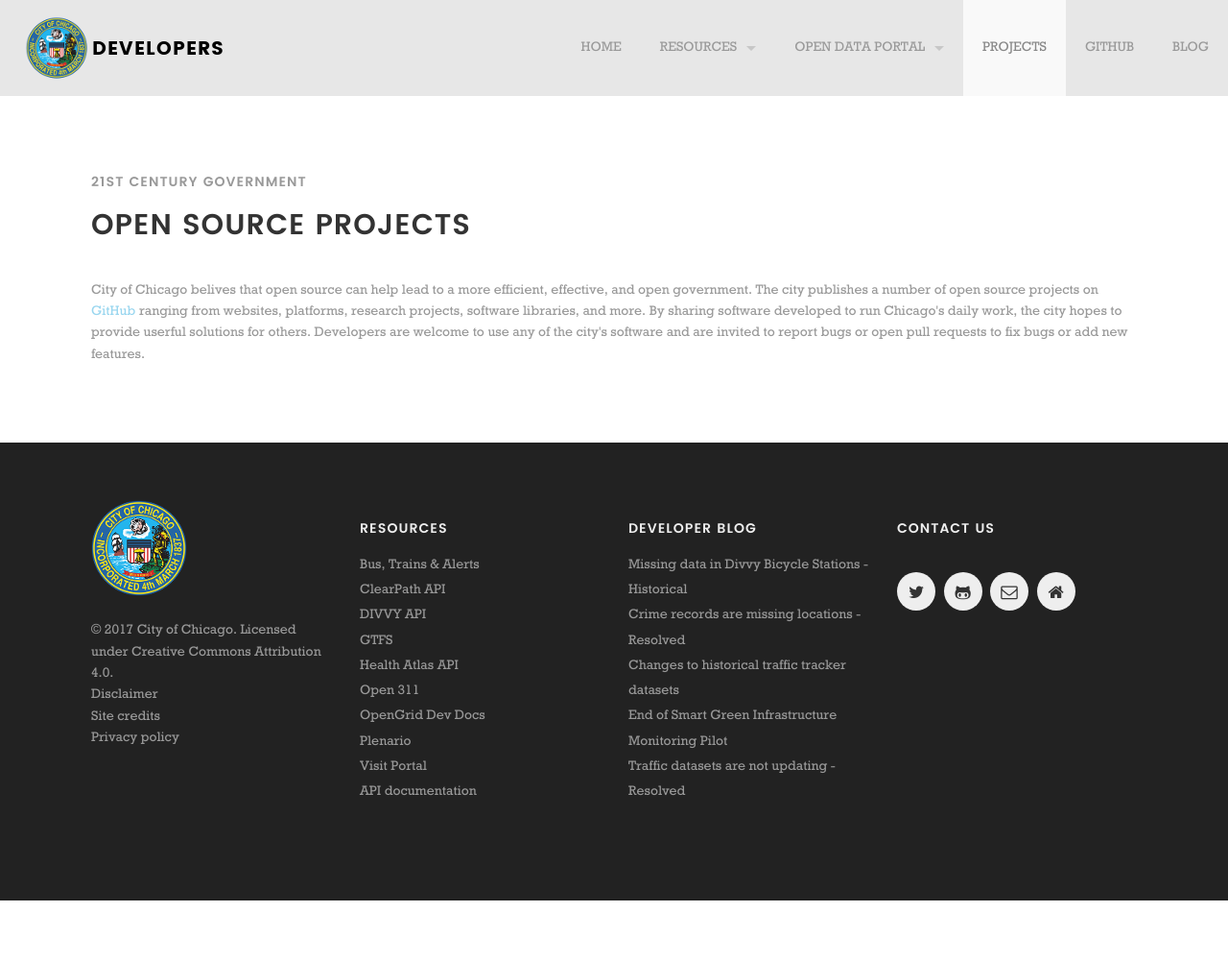
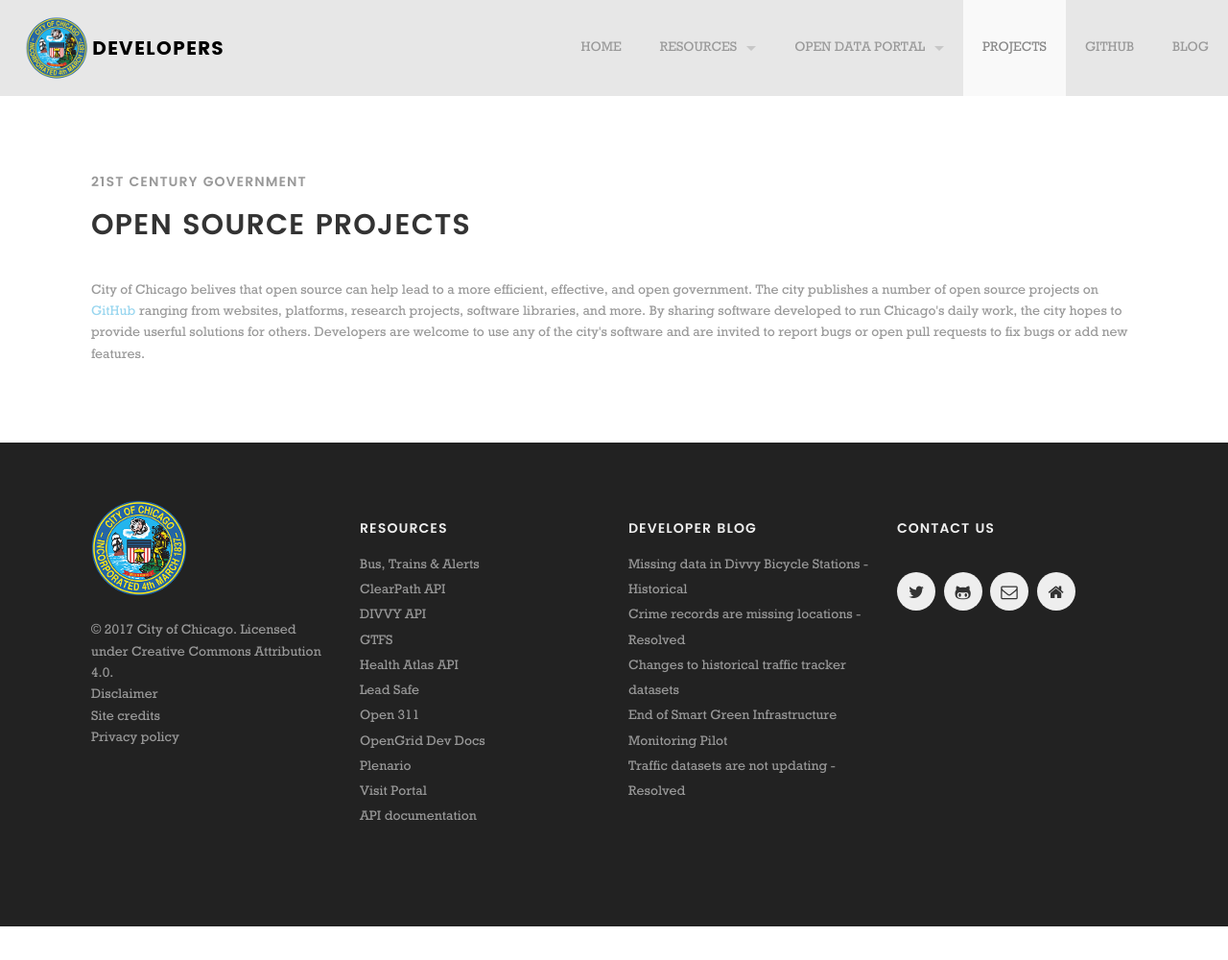
Before and after one commit to Chicago/dev.cityofchicago.org, a Jekyll site: the page built from projects/index.html, in a window 1280 px wide. Shown: the whole page at 96% size. Built offline with Jekyll 4.4.1, drawn with Linux system fonts in a browser that asks for light colours; some web fonts are replaced; before the commit the page ends 938 px from its top, so only the background shows below that.

Commit message:
Closes #50

```diff
--- a/_data/nav.yml
+++ b/_data/nav.yml
@@ -14,6 +14,8 @@
       path: http://www.transitchicago.com/developers/gtfs.aspx
     - name: Health Atlas API
       path: https://chicagohealth.herokuapp.com/apidoc
+    - name: Lead Safe
+      path: docs/lead-safe
     - name: Open 311
       path: docs/open311
     - name: OpenGrid Dev Docs
```
